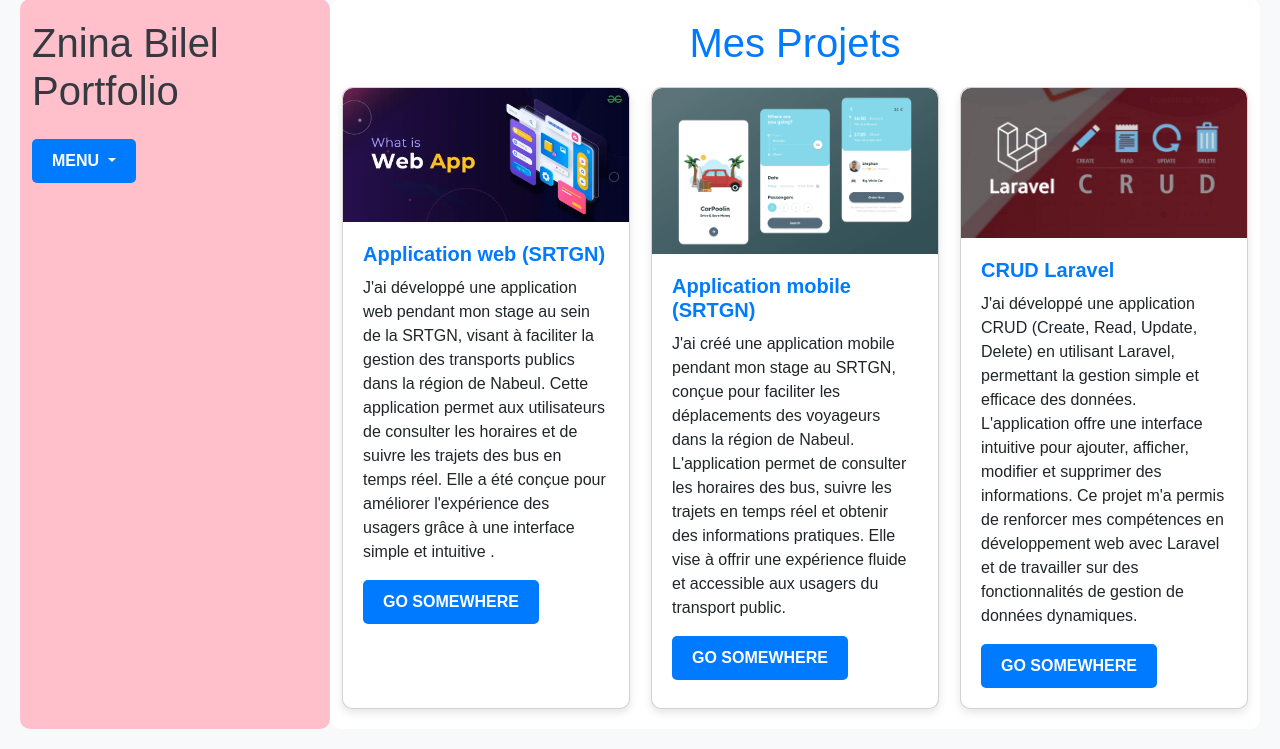
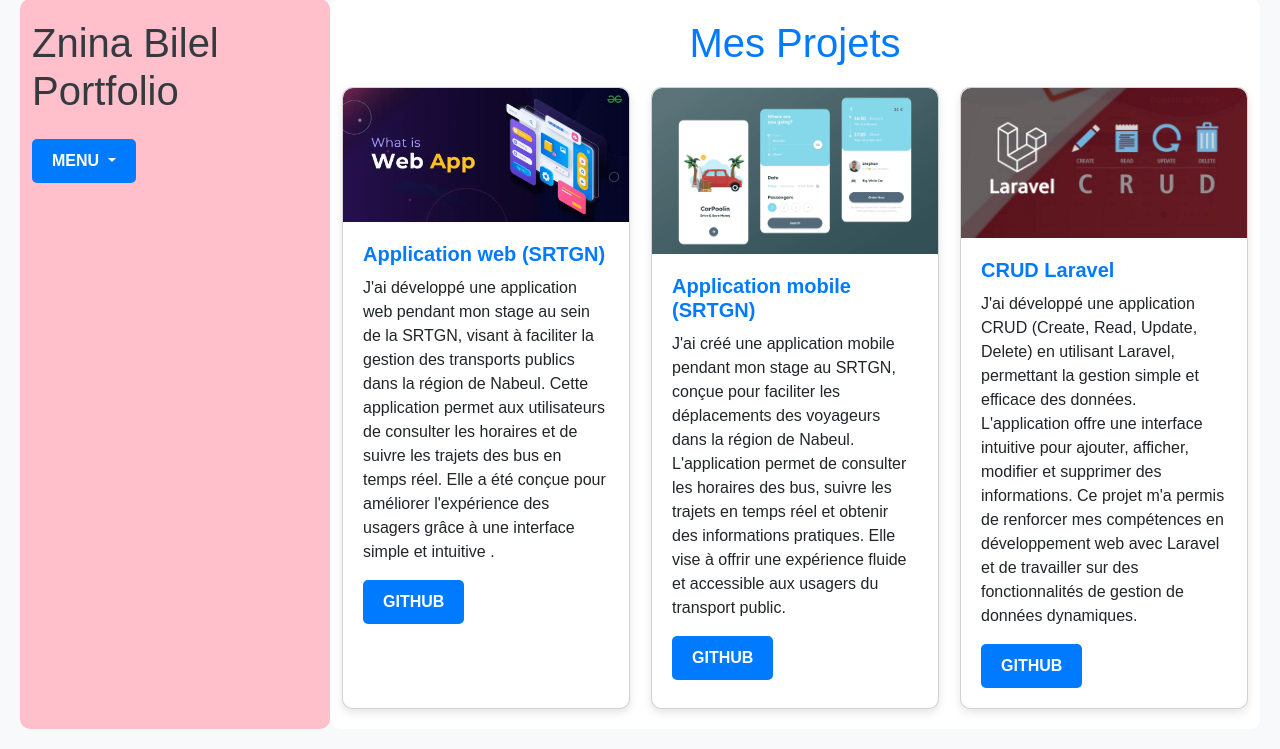
Before and after one commit to Znina-bilel/Portfolio-Symfony, a Symfony app: template templates/hello/projet.html.twig in a window 1280 px wide. Shown: the part 69-818 px from the top of the page. Run offline with Twig, Linux system fonts and the light colour scheme; the template is opened without the code that fills it, so the values that code supplies are empty; some libraries are stand-ins or nearby versions.

Commit message:
Mis a jour du code

```diff
--- a/templates/hello/projet.html.twig
+++ b/templates/hello/projet.html.twig
@@ -12,7 +12,7 @@
             <div class="card-body">
                 <h5 class="card-title">Application web (SRTGN)</h5>
                 <p>J'ai développé une application web pendant mon stage au sein de la SRTGN, visant à faciliter la gestion des transports publics dans la région de Nabeul. Cette application permet aux utilisateurs de consulter les horaires et de suivre les trajets des bus en temps réel. Elle a été conçue pour améliorer l'expérience des usagers grâce à une interface simple et intuitive                .</p>
-                <a href="#" class="btn btn-primary">Go somewhere</a>
+                <a href="https://github.com/Znina-bilel/SRTGN_Web_App" class="btn btn-primary">Github</a>
             </div>
         </div>
         <div class="card" style="width: 18rem;">
@@ -22,7 +22,7 @@
                 <p>J'ai créé une application mobile pendant mon stage au SRTGN, conçue pour faciliter les déplacements des voyageurs dans la région de Nabeul. L'application permet de consulter les horaires des bus, suivre les trajets en temps réel et obtenir des informations pratiques. Elle vise à offrir une expérience fluide et accessible aux usagers du transport public.
 
                 </p>
-                <a href="#" class="btn btn-primary">Go somewhere</a>
+                <a href="https://github.com/Znina-bilel/SRTGN_MOBILE" class="btn btn-primary">Github</a>
             </div>
         </div>
         <div class="card" style="width: 18rem;">
@@ -30,7 +30,7 @@
             <div class="card-body">
                 <h5 class="card-title">CRUD Laravel</h5>
                 <p>J'ai développé une application CRUD (Create, Read, Update, Delete) en utilisant Laravel, permettant la gestion simple et efficace des données. L'application offre une interface intuitive pour ajouter, afficher, modifier et supprimer des informations. Ce projet m'a permis de renforcer mes compétences en développement web avec Laravel et de travailler sur des fonctionnalités de gestion de données dynamiques.</p>
-                <a href="#" class="btn btn-primary">Go somewhere</a>
+                <a href="https://github.com/Znina-bilel/Laravel-crud" class="btn btn-primary">Github</a>
             </div>
         </div>
     </div>
```
